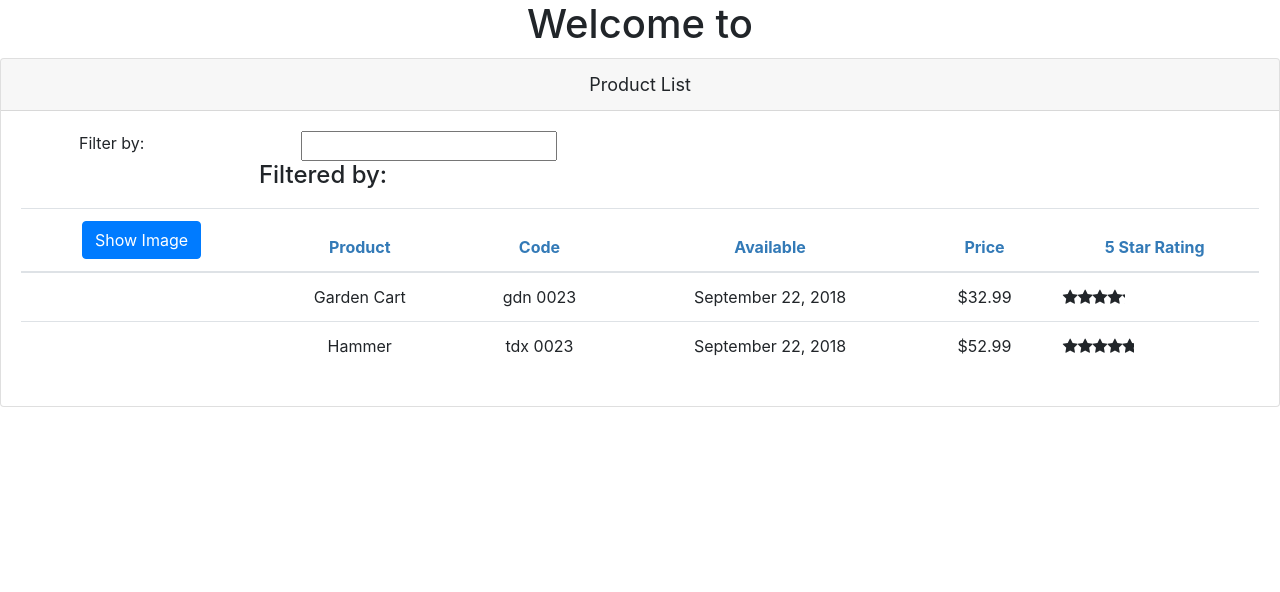
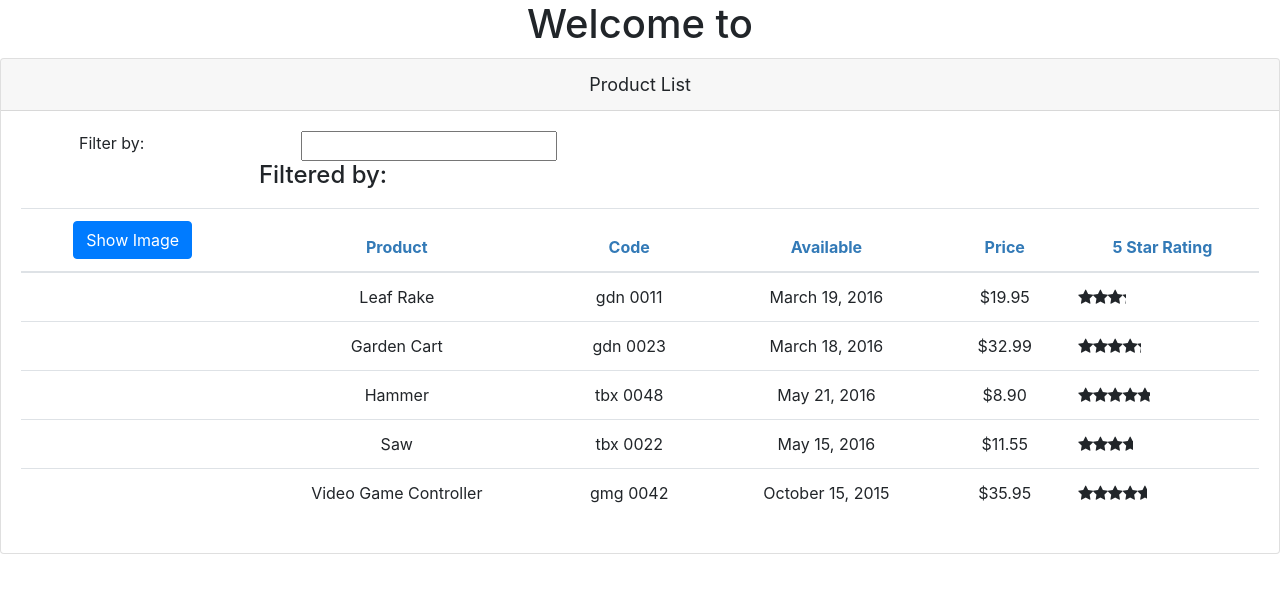
Before and after one commit to Facusa7/APM-Angular6, an Angular app: page / in a window 1280 px wide. Shown: the top 592 px of the page. Built offline with nearby package versions, Linux system fonts and the light colour scheme.

Commit message:
HttpModule used with Observable and error handling

```diff
--- a/src/app/app.module.ts
+++ b/src/app/app.module.ts
@@ -1,6 +1,7 @@
 import { BrowserModule } from '@angular/platform-browser';
 import { NgModule } from '@angular/core';
 import { FormsModule } from '@angular/forms';
+import { HttpClientModule } from '@angular/common/http';
 
 import { AppComponent } from './app.component';
 import { ProductListComponent } from './products/product-list.component';
@@ -9,7 +10,7 @@
 
 @NgModule({
   declarations: [AppComponent, ProductListComponent, ConvertToSpacesPipe, StarComponent],//this component belongs to this module
-  imports: [BrowserModule, FormsModule], //Every Angular application must import this, so the browsers can interpretate the angular modules.
+  imports: [BrowserModule, FormsModule, HttpClientModule], //Every Angular application must import this, so the browsers can interpretate the angular modules.
   bootstrap: [AppComponent] //Defines the startup component of the application.
 })
 export class AppModule { }
--- a/src/app/products/product-list.component.ts
+++ b/src/app/products/product-list.component.ts
@@ -12,6 +12,8 @@
     imageWidth: number = 50;
     imageMargin: number = 2;
     showImage: boolean = false;
+    errorMessage: string;
+
     _listFilter: string;
     get listFilter(): string {
         return this._listFilter;
@@ -47,7 +49,13 @@
     }
     //since ngOnInit hook is executed after the constructor, we need to initialize the filtered product variable here
     ngOnInit(): void {
-        this.products = this.productService.getProducts();
-        this.filteredProducts = this.products;
+        this.productService.getProducts().subscribe(
+            products => {
+                this.products = products;//when the suscriber emits the data, we set the products property
+                this.filteredProducts = this.products //this way filtered products will be assigned when we actually got the data
+            },
+            error => this.errorMessage = <any>error //casting the error to any
+        );
+
     }
 }
--- a/src/app/products/product.service.ts
+++ b/src/app/products/product.service.ts
@@ -1,5 +1,8 @@
 import { Injectable } from "@angular/core";
 import { IProduct } from "./product";
+import { HttpClient, HttpErrorResponse } from "@angular/common/http";
+import { Observable, throwError } from "rxjs";
+import { catchError, tap } from "rxjs/operators";
 
 //Each component has its injector since the injectors are created mirroring the component tree.
 //It's up to us if we want to register a service for a particular component or we want to make it available
@@ -11,28 +14,26 @@
     providedIn: 'root' //We tell Angular that this service can be accessed by any other component or service of the application
 })
 export class ProductService {
-    getProducts() : IProduct[] {
-        return [
-            {
-                "productId" : 2,
-                "productName": "Garden Cart",
-                "productCode": "GDN-0023",
-                "releaseDate": "September 22, 2018",
-                "description": "Something dark but green at the same time",
-                "price": 32.99,
-                "starRating": 4.2,
-                "imageUrl": "https://openclipart.org/image/300px/svg_to_png/58471/garden_cart.png"
-            },
-            {
-                "productId" : 5,
-                "productName": "Hammer",
-                "productCode": "TDX-0023",
-                "releaseDate": "September 22, 2018",
-                "description": "Something dark but green at the same time",
-                "price": 52.99,
-                "starRating": 4.8,
-                "imageUrl": "https://openclipart.org/image/300px/svg_to_png/73/rejon_Hammer.png"
-            }
-        ];
+    private productUrl = 'api/products/products.json'; //Local file to simulate the webserver request
+
+    constructor(private http: HttpClient){ }
+
+    getProducts() : Observable<IProduct[]> {
+        return this.http.get<IProduct[]>(this.productUrl).pipe(
+            tap(data=> console.log("All: " + JSON.stringify(data))),
+            catchError(this.handleError)
+        );
+    }
+
+    private handleError(err: HttpErrorResponse){
+        let errorMessage = '';
+        if (err.error instanceof ErrorEvent) {
+            errorMessage = `An error ocurred: ${err.error.message}`;
+        } else {
+            errorMessage = `Server returned code ${err.status}, error message is: ${err.message}`
+        }
+
+        console.error(errorMessage);
+        return throwError(errorMessage);
     }
 }
```
